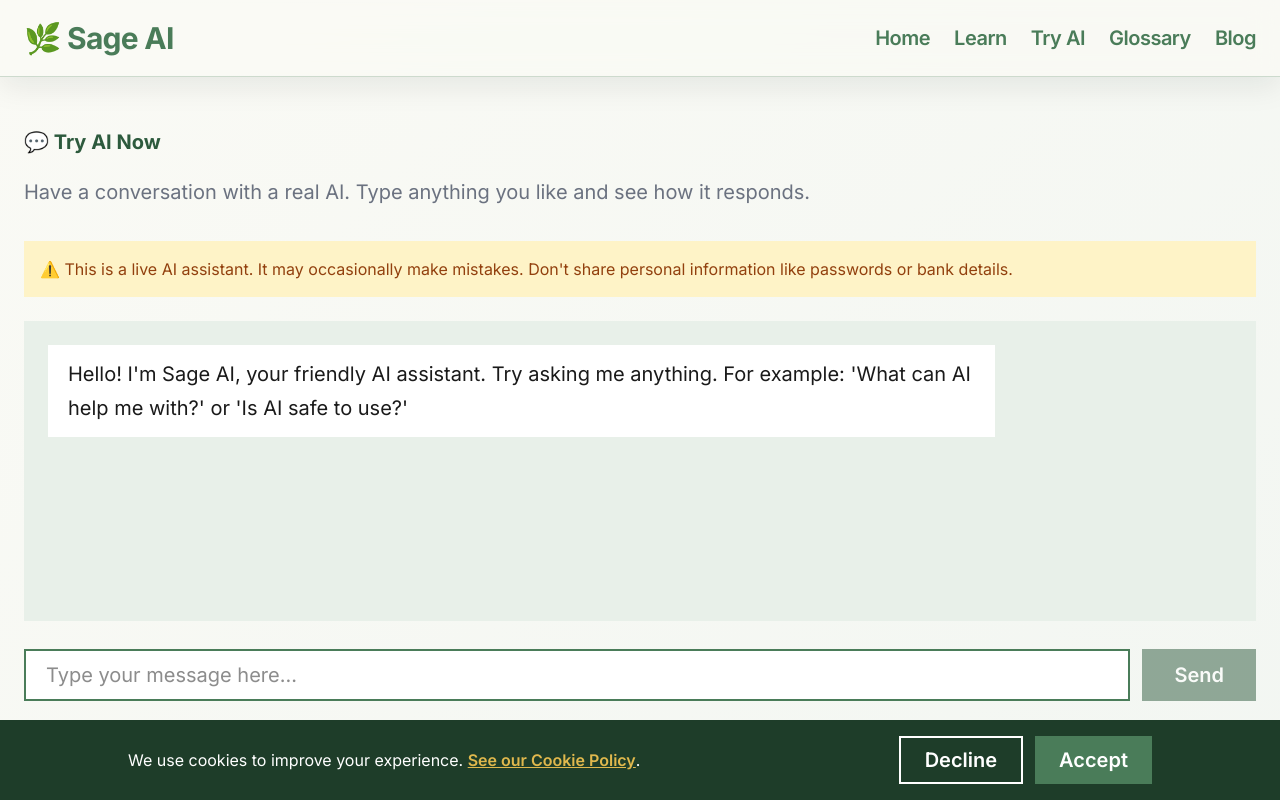
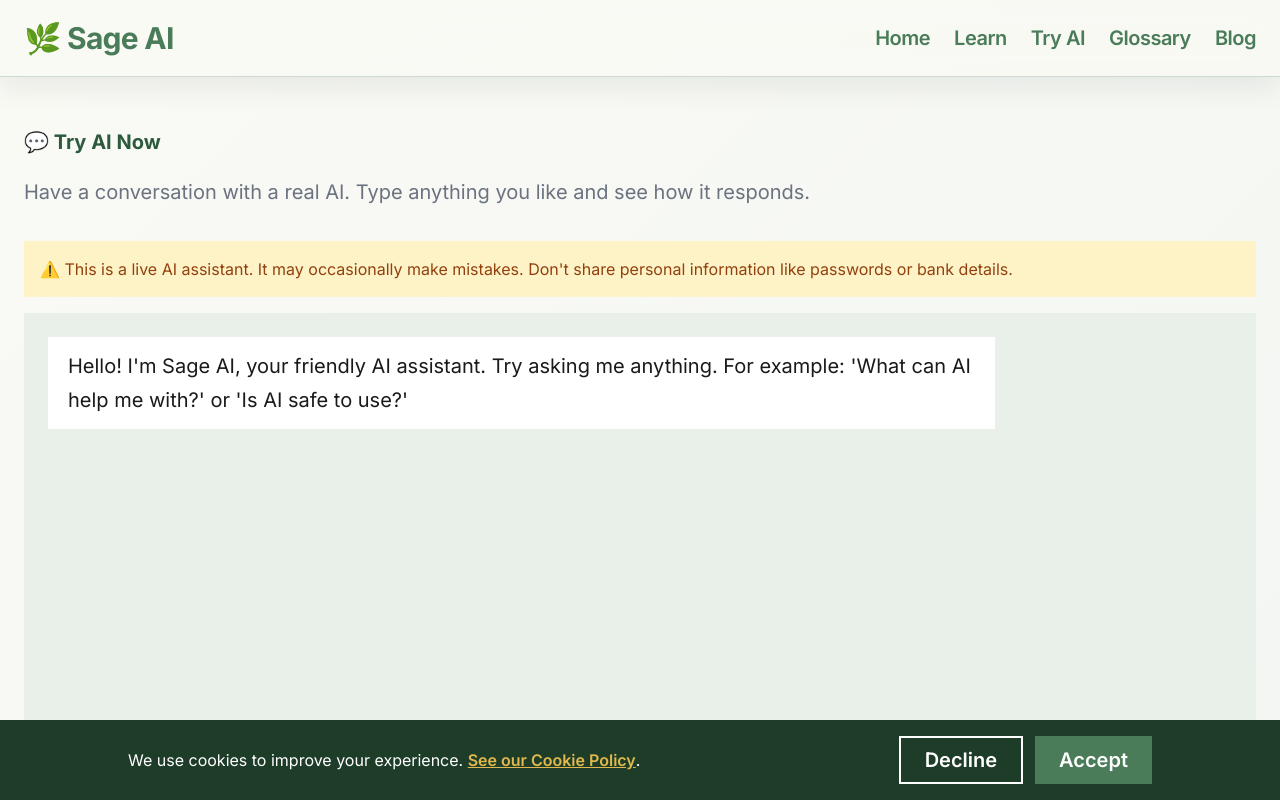
Before and after one commit to 4rthurturing/ai-made-simple, a Next.js app: page /try-ai-now in a window 1280 px wide. Shown: the top 800 px of the page. Built offline with nearby package versions, Linux system fonts and the light colour scheme.

Commit message:
Rework chatbot layout: flex column with visualViewport keyboard handling

```diff
--- a/app/try-ai-now/ChatBot.tsx
+++ b/app/try-ai-now/ChatBot.tsx
@@ -16,8 +16,8 @@ export default function ChatBot() {
   ]);
   const [input, setInput] = useState("");
   const [loading, setLoading] = useState(false);
-  const bottomRef = useRef<HTMLDivElement>(null);
   const chatContainerRef = useRef<HTMLDivElement>(null);
+  const inputRef = useRef<HTMLInputElement>(null);
   const isFirstRender = useRef(true);
 
   useEffect(() => {
@@ -25,11 +25,26 @@ export default function ChatBot() {
       isFirstRender.current = false;
       return;
     }
-    // Scroll within the chat container only, not the whole page
     if (chatContainerRef.current) {
       chatContainerRef.current.scrollTop = chatContainerRef.current.scrollHeight;
     }
   }, [messages]);
+
+  // On iOS, when the virtual keyboard opens it resizes the visual viewport.
+  // We listen for that and scroll the input wrapper into view.
+  useEffect(() => {
+    const vv = window.visualViewport;
+    if (!vv) return;
+
+    function onResize() {
+      if (document.activeElement === inputRef.current) {
+        inputRef.current?.scrollIntoView({ block: "nearest" });
+      }
+    }
+
+    vv.addEventListener("resize", onResize);
+    return () => vv.removeEventListener("resize", onResize);
+  }, []);
 
   async function send() {
     const text = input.trim();
@@ -63,21 +78,21 @@ export default function ChatBot() {
   }
 
   return (
-    <div>
+    <div className="flex flex-col" style={{ minHeight: "min(70vh, 600px)" }}>
       {/* Disclaimer */}
       <div
-        className="rounded-btn p-4 mb-6 text-base"
+        className="rounded-btn p-4 mb-4 text-base shrink-0"
         style={{ backgroundColor: "#FEF3C7", color: "#92400E" }}
       >
         ⚠️ This is a live AI assistant. It may occasionally make mistakes. Don&apos;t share personal
         information like passwords or bank details.
       </div>
 
-      {/* Chat area */}
+      {/* Chat area - grows to fill space */}
       <div
         ref={chatContainerRef}
-        className="rounded-card p-6 mb-4 overflow-y-auto"
-        style={{ backgroundColor: "#E8F0E9", maxHeight: "480px", minHeight: "300px" }}
+        className="rounded-card p-6 mb-4 overflow-y-auto grow"
+        style={{ backgroundColor: "#E8F0E9", maxHeight: "480px", minHeight: "200px" }}
       >
         {messages.map((msg, i) => (
           <div
@@ -106,21 +121,16 @@ export default function ChatBot() {
             </div>
           </div>
         )}
-        <div ref={bottomRef} />
       </div>
 
-      {/* Input */}
-      <div className="flex gap-3 py-3">
+      {/* Input - always at bottom of chat section */}
+      <div className="flex gap-3 shrink-0">
         <input
+          ref={inputRef}
           type="text"
           value={input}
           onChange={(e) => setInput(e.target.value)}
           onKeyDown={(e) => e.key === "Enter" && send()}
-          onFocus={(e) => {
-            setTimeout(() => {
-              e.target.scrollIntoView({ behavior: "smooth", block: "center" });
-            }, 300);
-          }}
           placeholder="Type your message here..."
           className="flex-1 rounded-btn px-5 text-body border-2 focus:outline-none focus:ring-2"
           style={{
--- a/app/try-ai-now/page.tsx
+++ b/app/try-ai-now/page.tsx
@@ -18,7 +18,9 @@ export default function TryAIPage() {
       </p>
       <ChatBot />
 
-      <LessonNav currentLesson={3} />
+      <div className="mt-8">
+        <LessonNav currentLesson={3} />
+      </div>
     </div>
   );
 }
```
